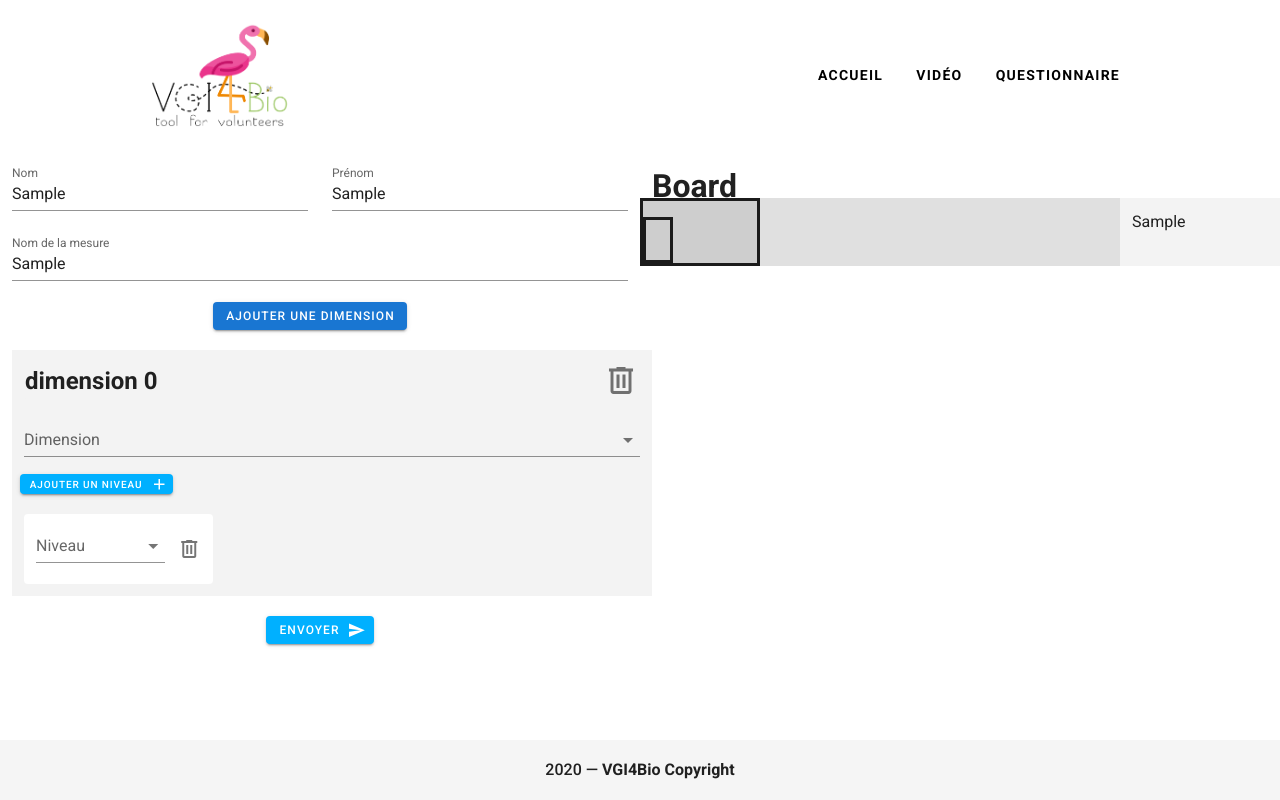
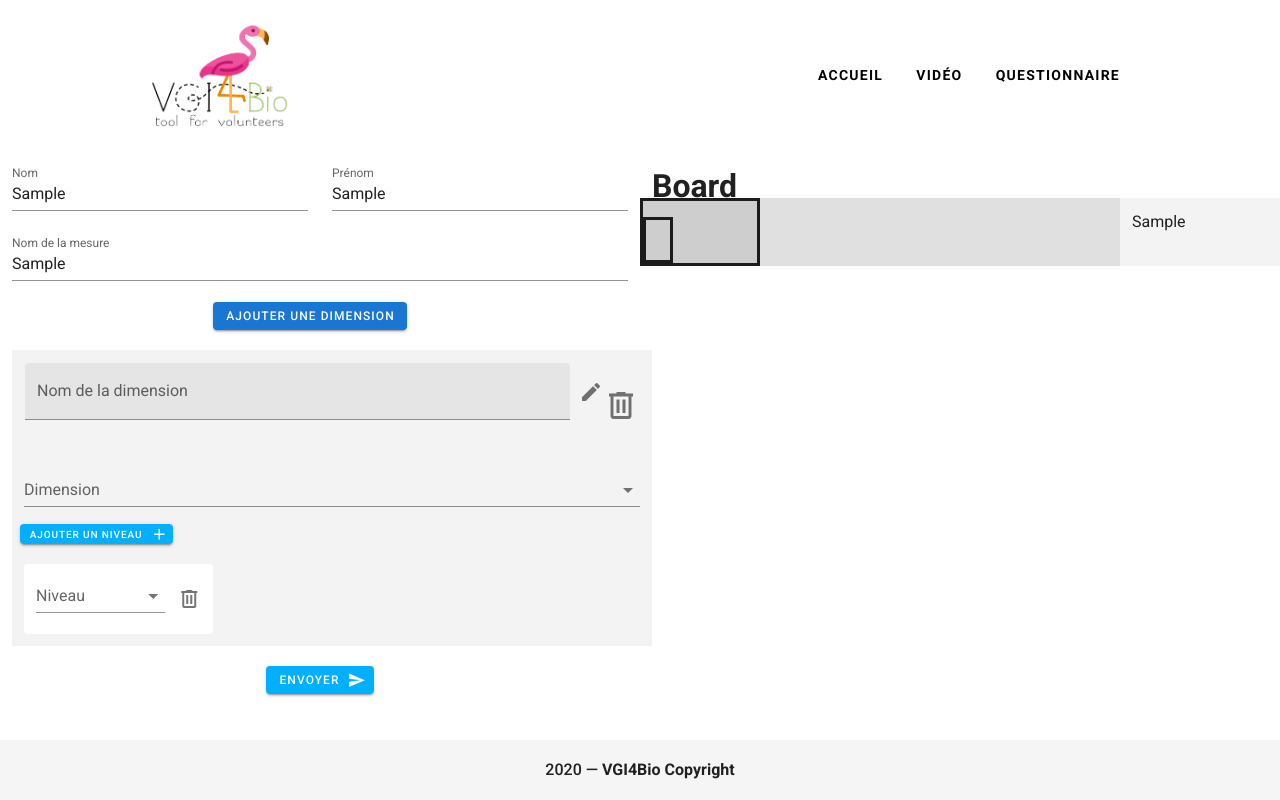
Before and after one commit to constantinfite/vgi-4-bio, a Vue app in the folder client/: page / in a window 1280 px wide. Both pictures are taken after typing "Sample", "Sample", "Sample" into the empty fields and a click on the button "AJOUTER UNE DIMENSION". Built offline with nearby package versions, Linux system fonts and the light colour scheme.

Commit message:
add pen icon

```diff
--- a/client/src/views/Home.vue
+++ b/client/src/views/Home.vue
@@ -48,7 +48,17 @@
                 color="rgb(243, 243, 243)"
                 outlined
               >
-                <h2>dimension {{ i }}</h2>
+                <v-text-field
+                  v-model="table.value"
+                  :append-outer-icon="message ? 'mdi-send' : 'mdi-pencil'"
+                  :readonly="readonly"
+                  filled
+                  clear-icon="mdi-close-circle"
+                  clearable
+                  label="Nom de la dimension"
+                  type="text"
+                  @click:append-outer="editDimension"
+                ></v-text-field>
                 <v-icon large @click="deleteDim(i)"
                   >mdi-trash-can-outline</v-icon
                 >
@@ -131,7 +141,7 @@ import donnee from "../Choix.json";
 export default {
   name: "Home",
   components: {
-    Board,
+    Board
   },
   data() {
     return {
@@ -141,6 +151,7 @@ export default {
       name: "",
       firstname: "",
       forceRecomputeCounter: 0, //just a data used to refresh a computed data
+      readonly: true
     };
   },
   methods: {
@@ -202,10 +213,10 @@ export default {
 
         fetch("http://localhost:4000/api/xml", {
           method: "POST",
-          body: fd,
+          body: fd
         })
           // display in the console the responce of the fetch
-          .then((response) => console.log(response))
+          .then(response => console.log(response))
           // if we have an error with the fetch it display it
           .catch(function(error) {
             console.log(
@@ -359,10 +370,10 @@ export default {
 
         fetch("http://localhost:4000/api/sql", {
           method: "POST",
-          body: fd,
+          body: fd
         })
           // display in the console the responce of the fetch
-          .then((response) => console.log(response))
+          .then(response => console.log(response))
           // if we have an error with the fetch it display it
           .catch(function(error) {
             console.log(
@@ -376,7 +387,7 @@ export default {
     addNewDim() {
       this.tablesData.push({
         value: "",
-        level: [""],
+        level: [""]
       });
     },
     deleteDim(index) {
@@ -395,12 +406,15 @@ export default {
     deleteLevel(indexDim, indexLevel) {
       this.tablesData[indexDim].level.splice(indexLevel, 1);
     },
+    editDimension() {
+      this.readonly = false;
+    }
   },
   computed: {
     //data with only the titre of the json file : [titre1, titre2, titre3 ...]
     //type array
     tableTitre() {
-      return this.rawData.map((itemY) => {
+      return this.rawData.map(itemY => {
         return itemY.titre;
       });
     },
@@ -408,8 +422,8 @@ export default {
     //type array
     tableLevel() {
       var levels = [];
-      this.rawData.map((item) =>
-        item.champs.map((level) => {
+      this.rawData.map(item =>
+        item.champs.map(level => {
           levels.push(level);
         })
       );
@@ -418,17 +432,17 @@ export default {
     //data with all the dimension selected in the v-select
     //type array
     dimSelected() {
-      return this.tablesData.map((itemTable) => {
+      return this.tablesData.map(itemTable => {
         return itemTable.value;
       });
     },
     //Dimensions filtered if already selected
     // [{titre1, false}, {titre2, true}, {titre3, true} ...]
     computedDims() {
-      return this.tableTitre.map((item) => {
+      return this.tableTitre.map(item => {
         return {
           text: item,
-          disabled: this.dimSelected.includes(item),
+          disabled: this.dimSelected.includes(item)
         };
       });
     },
@@ -440,10 +454,10 @@ export default {
 
       for (var i = 0; i < this.tablesData.length; i++) {
         var level = [];
-        this.tableLevel.map((item) => {
+        this.tableLevel.map(item => {
           level.push({
             text: item,
-            disabled: this.tablesData[i].level.includes(item),
+            disabled: this.tablesData[i].level.includes(item)
           });
         });
 
@@ -452,8 +466,8 @@ export default {
 
       console.log(tablesLevel);
       return tablesLevel;
-    },
-  },
+    }
+  }
 };
 </script>
 
```
